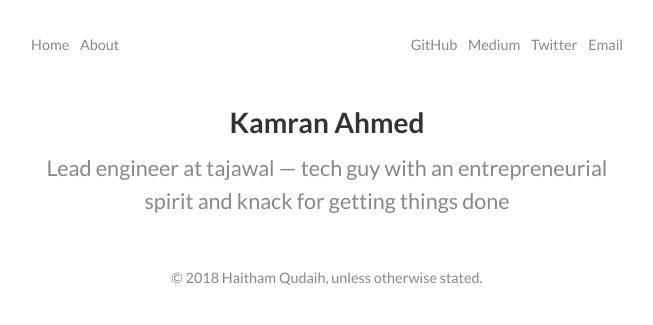
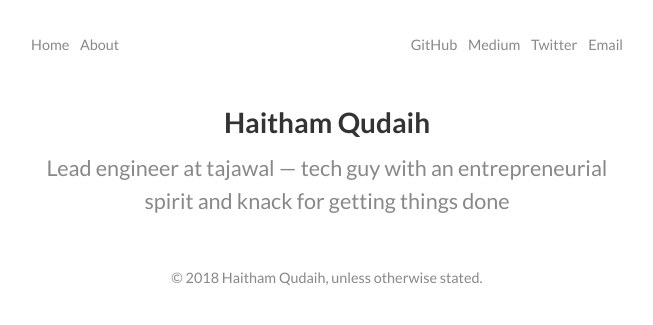
Before and after one commit to haithamq/haithamq.github.io, a Jekyll site: the page built from index.html, in a window 1280 px wide. Shown: the top 325 px of the page, without its empty margins (313-966 px from the left). Built offline with Jekyll 4.4.1, drawn with Linux system fonts in a browser that asks for light colours.

Commit message:
update about page

```diff
--- a/index.html
+++ b/index.html
@@ -2,7 +2,7 @@
 ---
 
 <header class="intro mar-tb-7">
-    <h1 class="intro__head">Kamran Ahmed
+    <h1 class="intro__head">Haitham Qudaih
         <div class="intro__sub">{{ site.description }}
         </div>
     </h1>
@@ -24,7 +24,7 @@
 {% assign currentdate = post.date | date: "%Y" %}
 {% if currentdate != date %}
 {% unless forloop.first %}</section>{% endunless %}
-{% if currentdate == '2015' %}
+{% if currentdate == '2018' %}
 {% include mailchimp.html %}
 {% endif %}
 <section id="y{{post.date | date: " %Y"}}" class="mar-b-7">
```
